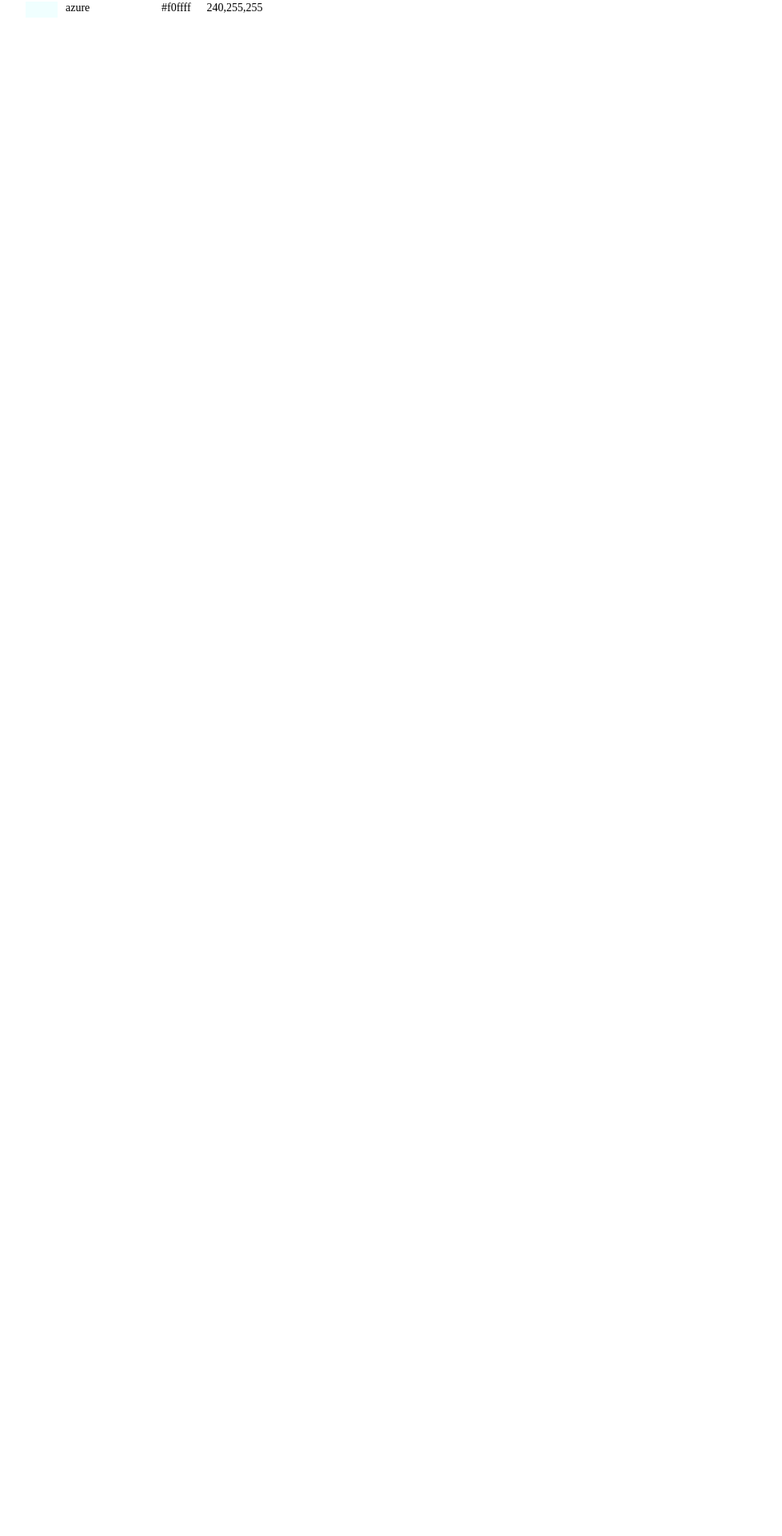
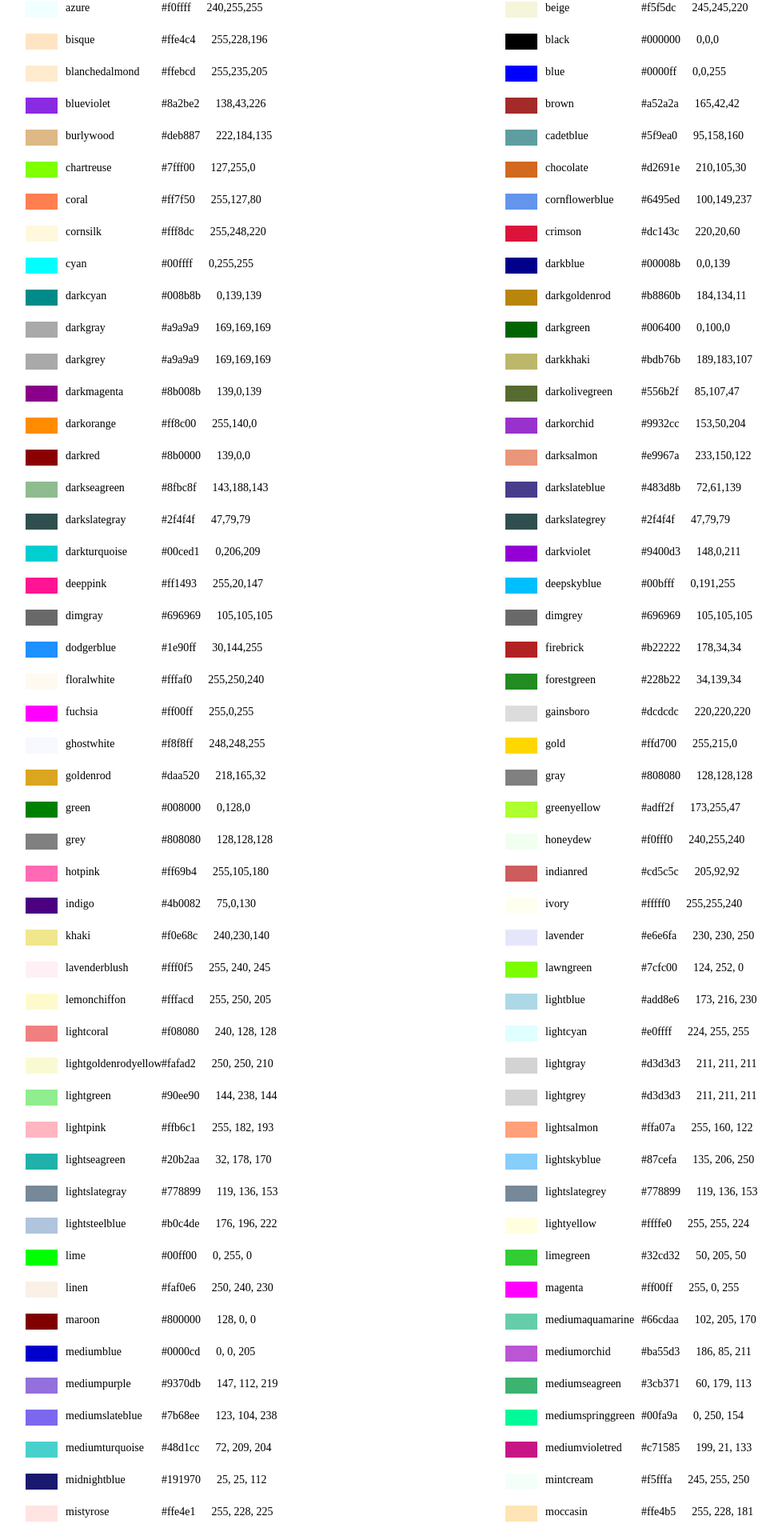
Before and after one commit to chendx97/tools, a Vue app: page / in a window 1280 px wide. Shown: the part 320-2240 px from the top of the page at 80% size, without its empty margins (126-1104 px from the left). Before the commit the page ends 800 px from the top, so only its background shows below. Built offline with nearby package versions, Linux system fonts and the light colour scheme.

Commit message:
colorList

```diff
--- a/src/views/color.vue
+++ b/src/views/color.vue
@@ -23,7 +23,7 @@
 			</div>
 		</div>
 		<div class="list-wrap">
-			<div class="color-item" v-for="(color, index) in colorList" :key="index">
+			<div class="color-item" v-for="(color, index) in colorValList" :key="index">
 				<div class="small-preview" :style="`background: ${color.constant}`"></div>
 				<span>{{color.constant}}</span>
 				<span>{{color.hexadecimal}}</span>
@@ -39,32 +39,461 @@ export default {
 	data () {
 		return {
 			colorList: [
-				{
-					constant: 'Aliceblue',
-					hexadecimal: '#F0F8FF',
-					rgbaVal: '240,248,255'
-				},
-				{
-					constant: 'antiquewhite',
-					hexadecimal: '#faebd7',
-					rgbaVal: '250,235,215'
-				},
-				{
-					constant: 'aqua',
-					hexadecimal: '#00ffff',
-					rgbaVal: '0,255,255'
-				},
-				{
-					constant: 'aquamarine',
-					hexadecimal: '#7fffd4',
-					rgbaVal: '127,255,212'
-				},
-				{
-					constant: 'azure',
-					hexadecimal: '#f0ffff',
-					rgbaVal: '240,255,255'
-				},
+				'aliceblue',
+				'#f0f8ff',
+				'240,248,255',
+				'antiquewhite',
+				'#faebd7',
+				'250,235,215',
+				'aqua',
+				'#00ffff',
+				'0,255,255',
+				'aquamarine',
+				'#7fffd4',
+				'127,255,212',
+				'azure',
+				'#f0ffff',
+				'240,255,255',
+				'beige',
+				'#f5f5dc',
+				'245,245,220',
+				'bisque',
+				'#ffe4c4',
+				'255,228,196',
+				'black',
+				'#000000',
+				'0,0,0',
+				'blanchedalmond',
+				'#ffebcd',
+				'255,235,205',
+				'blue',
+				'#0000ff',
+				'0,0,255',
+				'blueviolet',
+				'#8a2be2',
+				'138,43,226',
+				'brown',
+				'#a52a2a',
+				'165,42,42',
+				'burlywood',
+				'#deb887',
+				'222,184,135',
+				'cadetblue',
+				'#5f9ea0',
+				'95,158,160',
+				'chartreuse',
+				'#7fff00',
+				'127,255,0',
+				'chocolate',
+				'#d2691e',
+				'210,105,30',
+				'coral',
+				'#ff7f50',
+				'255,127,80',
+				'cornflowerblue',
+				'#6495ed',
+				'100,149,237',
+				'cornsilk',
+				'#fff8dc',
+				'255,248,220',
+				'crimson',
+				'#dc143c',
+				'220,20,60',
+				'cyan',
+				'#00ffff',
+				'0,255,255',
+				'darkblue',
+				'#00008b',
+				'0,0,139',
+				'darkcyan',
+				'#008b8b',
+				'0,139,139',
+				'darkgoldenrod',
+				'#b8860b',
+				'184,134,11',
+				'darkgray',
+				'#a9a9a9',
+				'169,169,169',
+				'darkgreen',
+				'#006400',
+				'0,100,0',
+				'darkgrey',
+				'#a9a9a9',
+				'169,169,169',
+				'darkkhaki',
+				'#bdb76b',
+				'189,183,107',
+				'darkmagenta',
+				'#8b008b',
+				'139,0,139',
+				'darkolivegreen',
+				'#556b2f',
+				'85,107,47',
+				'darkorange',
+				'#ff8c00',
+				'255,140,0',
+				'darkorchid',
+				'#9932cc',
+				'153,50,204',
+				'darkred',
+				'#8b0000',
+				'139,0,0',
+				'darksalmon',
+				'#e9967a',
+				'233,150,122',
+				'darkseagreen',
+				'#8fbc8f',
+				'143,188,143',
+				'darkslateblue',
+				'#483d8b',
+				'72,61,139',
+				'darkslategray',
+				'#2f4f4f',
+				'47,79,79',
+				'darkslategrey',
+				'#2f4f4f',
+				'47,79,79',
+				'darkturquoise',
+				'#00ced1',
+				'0,206,209',
+				'darkviolet',
+				'#9400d3',
+				'148,0,211',
+				'deeppink',
+				'#ff1493',
+				'255,20,147',
+				'deepskyblue',
+				'#00bfff',
+				'0,191,255',
+				'dimgray',
+				'#696969',
+				'105,105,105',
+				'dimgrey',
+				'#696969',
+				'105,105,105',
+				'dodgerblue',
+				'#1e90ff',
+				'30,144,255',
+				'firebrick',
+				'#b22222',
+				'178,34,34',
+				'floralwhite',
+				'#fffaf0',
+				'255,250,240',
+				'forestgreen',
+				'#228b22',
+				'34,139,34',
+				'fuchsia',
+				'#ff00ff',
+				'255,0,255',
+				'gainsboro',
+				'#dcdcdc',
+				'220,220,220',
+				'ghostwhite',
+				'#f8f8ff',
+				'248,248,255',
+				'gold',
+				'#ffd700',
+				'255,215,0',
+				'goldenrod',
+				'#daa520',
+				'218,165,32',
+				'gray',
+				'#808080',
+				'128,128,128',
+				'green',
+				'#008000',
+				'0,128,0',
+				'greenyellow',
+				'#adff2f',
+				'173,255,47',
+				'grey',
+				'#808080',
+				'128,128,128',
+				'honeydew',
+				'#f0fff0',
+				'240,255,240',
+				'hotpink',
+				'#ff69b4',
+				'255,105,180',
+				'indianred',
+				'#cd5c5c',
+				'205,92,92',
+				'indigo',
+				'#4b0082',
+				'75,0,130',
+				'ivory',
+				'#fffff0',
+				'255,255,240',
+				'khaki',
+				'#f0e68c',
+				'240,230,140',
+				'lavender',
+				'#e6e6fa',
+				'230, 230, 250',
+				'lavenderblush',
+				'#fff0f5',
+				'255, 240, 245',
+				'lawngreen',
+				'#7cfc00',
+				'124, 252, 0',
+				'lemonchiffon',
+				'#fffacd',
+				'255, 250, 205',
+				'lightblue',
+				'#add8e6',
+				'173, 216, 230',
+				'lightcoral',
+				'#f08080',
+				'240, 128, 128',
+				'lightcyan',
+				'#e0ffff',
+				'224, 255, 255',
+				'lightgoldenrodyellow',
+				'#fafad2',
+				'250, 250, 210',
+				'lightgray',
+				'#d3d3d3',
+				'211, 211, 211',
+				'lightgreen',
+				'#90ee90',
+				'144, 238, 144',
+				'lightgrey',
+				'#d3d3d3',
+				'211, 211, 211',
+				'lightpink',
+				'#ffb6c1',
+				'255, 182, 193',
+				'lightsalmon',
+				'#ffa07a',
+				'255, 160, 122',
+				'lightseagreen',
+				'#20b2aa',
+				'32, 178, 170',
+				'lightskyblue',
+				'#87cefa',
+				'135, 206, 250',
+				'lightslategray',
+				'#778899',
+				'119, 136, 153',
+				'lightslategrey',
+				'#778899',
+				'119, 136, 153',
+				'lightsteelblue',
+				'#b0c4de',
+				'176, 196, 222',
+				'lightyellow',
+				'#ffffe0',
+				'255, 255, 224',
+				'lime',
+				'#00ff00',
+				'0, 255, 0',
+				'limegreen',
+				'#32cd32',
+				'50, 205, 50',
+				'linen',
+				'#faf0e6',
+				'250, 240, 230',
+				'magenta',
+				'#ff00ff',
+				'255, 0, 255',
+				'maroon',
+				'#800000',
+				'128, 0, 0',
+				'mediumaquamarine',
+				'#66cdaa',
+				'102, 205, 170',
+				'mediumblue',
+				'#0000cd',
+				'0, 0, 205',
+				'mediumorchid',
+				'#ba55d3',
+				'186, 85, 211',
+				'mediumpurple',
+				'#9370db',
+				'147, 112, 219',
+				'mediumseagreen',
+				'#3cb371',
+				'60, 179, 113',
+				'mediumslateblue',
+				'#7b68ee',
+				'123, 104, 238',
+				'mediumspringgreen',
+				'#00fa9a',
+				'0, 250, 154',
+				'mediumturquoise',
+				'#48d1cc',
+				'72, 209, 204',
+				'mediumvioletred',
+				'#c71585',
+				'199, 21, 133',
+				'midnightblue',
+				'#191970',
+				'25, 25, 112',
+				'mintcream',
+				'#f5fffa',
+				'245, 255, 250',
+				'mistyrose',
+				'#ffe4e1',
+				'255, 228, 225',
+				'moccasin',
+				'#ffe4b5',
+				'255, 228, 181',
+				'navajowhite',
+				'#ffdead',
+				'255, 222, 173',
+				'navy',
+				'#000080',
+				'0, 0, 128',
+				'oldlace',
+				'#fdf5e6',
+				'253, 245, 230',
+				'olive',
+				'#808000',
+				'128, 128, 0',
+				'olivedrab',
+				'#6b8e23',
+				'107, 142, 35',
+				'orange',
+				'#ffa500',
+				'255, 165, 0',
+				'orangered',
+				'#ff4500',
+				'255, 69, 0',
+				'orchid',
+				'#da70d6',
+				'218, 112, 214',
+				'palegoldenrod',
+				'#eee8aa',
+				'238, 232, 170',
+				'palegreen',
+				'#98fb98',
+				'152, 251, 152',
+				'paleturquoise',
+				'#afeeee',
+				'175, 238, 238',
+				'palevioletred',
+				'#db7093',
+				'219, 112, 147',
+				'papayawhip',
+				'#ffefd5',
+				'255, 239, 213',
+				'peachpuff',
+				'#ffdab9',
+				'255, 218, 185',
+				'peru',
+				'#cd853f',
+				'205, 133, 63',
+				'pink',
+				'#ffc0cb',
+				'255, 192, 203',
+				'plum',
+				'#dda0dd',
+				'221, 160, 221',
+				'powderblue',
+				'#b0e0e6',
+				'176, 224, 230',
+				'purple',
+				'#800080',
+				'128, 0, 128',
+				'red',
+				'#ff0000',
+				'255, 0, 0',
+				'rosybrown',
+				'#bc8f8f',
+				'188, 143, 143',
+				'royalblue',
+				'#4169e1',
+				'65, 105, 225',
+				'saddlebrown',
+				'#8b4513',
+				'139, 69, 19',
+				'salmon',
+				'#fa8072',
+				'250, 128, 114',
+				'sandybrown',
+				'#f4a460',
+				'244, 164, 96',
+				'seagreen',
+				'#2e8b57',
+				'46, 139, 87',
+				'seashell',
+				'#fff5ee',
+				'255, 245, 238',
+				'sienna',
+				'#a0522d',
+				'160, 82, 45',
+				'silver',
+				'#c0c0c0',
+				'192, 192, 192',
+				'skyblue',
+				'#87ceeb',
+				'135, 206, 235',
+				'slateblue',
+				'#6a5acd',
+				'106, 90, 205',
+				'slategray',
+				'#708090',
+				'112, 128, 144',
+				'slategrey',
+				'#708090',
+				'112, 128, 144',
+				'snow',
+				'#fffafa',
+				'255, 250, 250',
+				'springgreen',
+				'#00ff7f',
+				'0, 255, 127',
+				'steelblue',
+				'#4682b4',
+				'70, 130, 180',
+				'tan',
+				'#d2b48c',
+				'210, 180, 140',
+				'teal',
+				'#008080',
+				'0, 128, 128',
+				'thistle',
+				'#d8bfd8',
+				'216, 191, 216',
+				'tomato',
+				'#ff6347',
+				'255, 99, 71',
+				'turquoise',
+				'#40e0d0',
+				'64, 224, 208',
+				'violet',
+				'#ee82ee',
+				'238, 130, 238',
+				'wheat',
+				'#f5deb3',
+				'245, 222, 179',
+				'white',
+				'#ffffff',
+				'255, 255, 255',
+				'whitesmoke',
+				'#f5f5f5',
+				'245, 245, 245',
+				'yellow',
+				'#ffff00',
+				'255, 255, 0',
+				'yellowgreen',
+				'#9acd32',
+				'154, 205, 50'
 			]
+		}
+	},
+	computed: {
+		colorValList () {
+			let arr = []
+			for (let i = 0; i < this.colorList.length - 3; i = i + 3) {
+				arr.push({
+					constant: this.colorList[i],
+					hexadecimal: this.colorList[i + 1],
+					rgbaVal: this.colorList[i + 2]
+				})
+			}
+			return arr
 		}
 	}
 }
```
